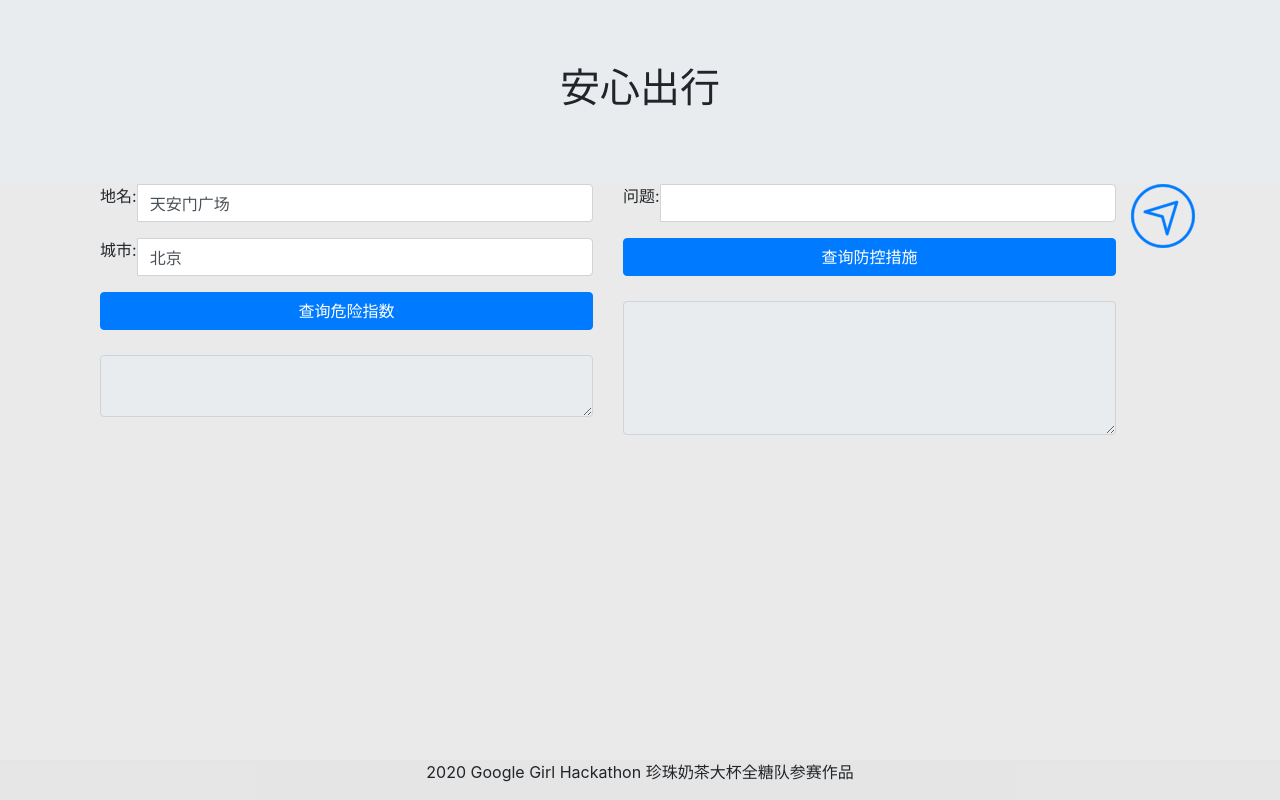
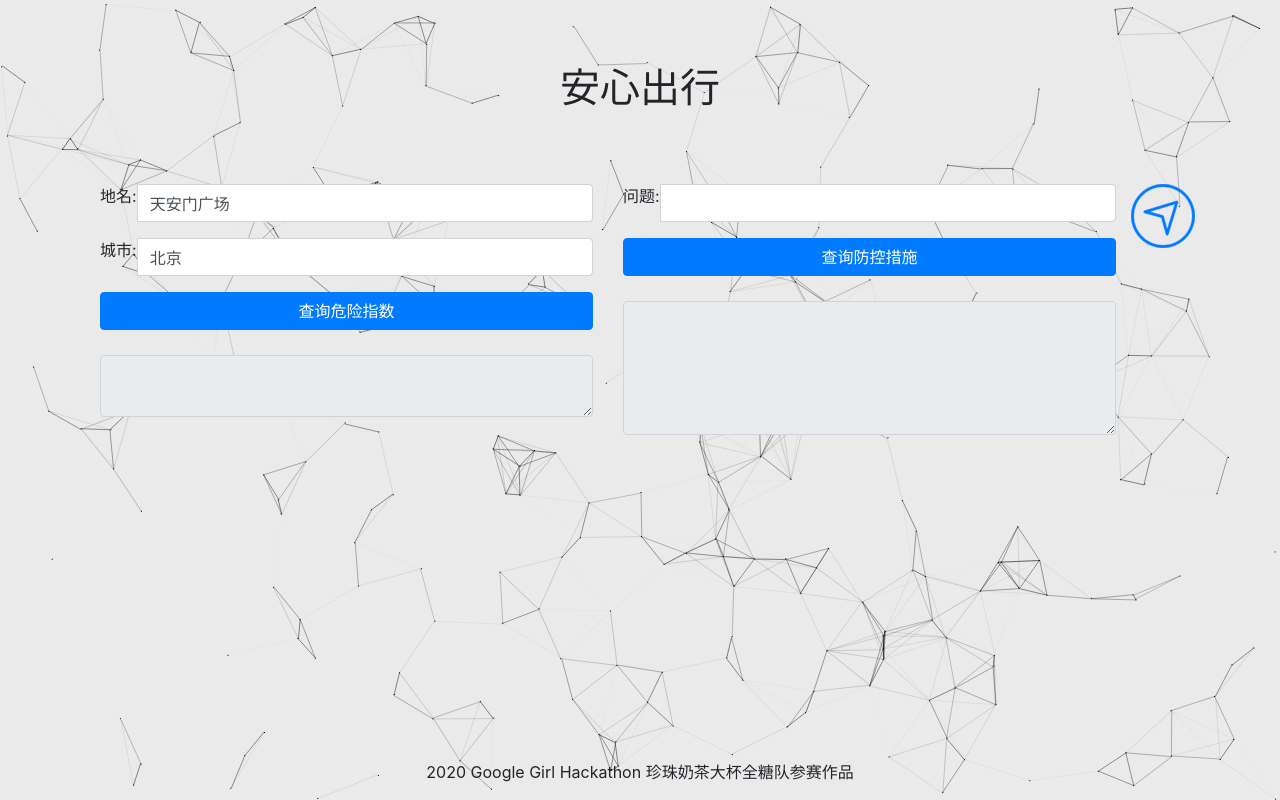
Before and after one commit to b0b0haha/SafeGo, a Django app: page /safego/search-form/ in a window 1280 px wide. Run offline with Django 3.2, Linux system fonts and the light colour scheme; parts of the project's set-up code (start-up, migrations or seed data) failed here and were passed over; some libraries are stand-ins or nearby versions.

Commit message:
添加粒子特效

```diff
--- a/templates/search_form.html
+++ b/templates/search_form.html
@@ -10,14 +10,14 @@
 
 <style>
     body {
-        background-color:#EAEAEA;
-        min-height: 100%;
+      background-color:#EAEAEA;
+      min-height: 100%;
 
     }
     #footer {
             text-align: center;
             height: 40px;
-            background: #e5e5e5e5;
+            background: rgba(0,0,0,0);
             width: 100%;
             position: absolute;
             bottom: 0;
@@ -28,7 +28,7 @@
 </canvas-->
 <body>
 
-
+<canvas id='cas' style="left: 0px; border:none; position:absolute;z-index:-1;"></canvas>
 <script>
   var canvas = document.getElementById("cas");
   var ctx = canvas.getContext("2d");
@@ -147,7 +147,9 @@
     RAF(animate);
   }
 </script>
-<div class="jumbotron text-center" style="margin-bottom:0;">
+
+
+<div class="jumbotron text-center" style="margin-bottom:0; background-color:rgba(0,0,0,0);">
     <h1>安心出行</h1>
 </div>
 
```
